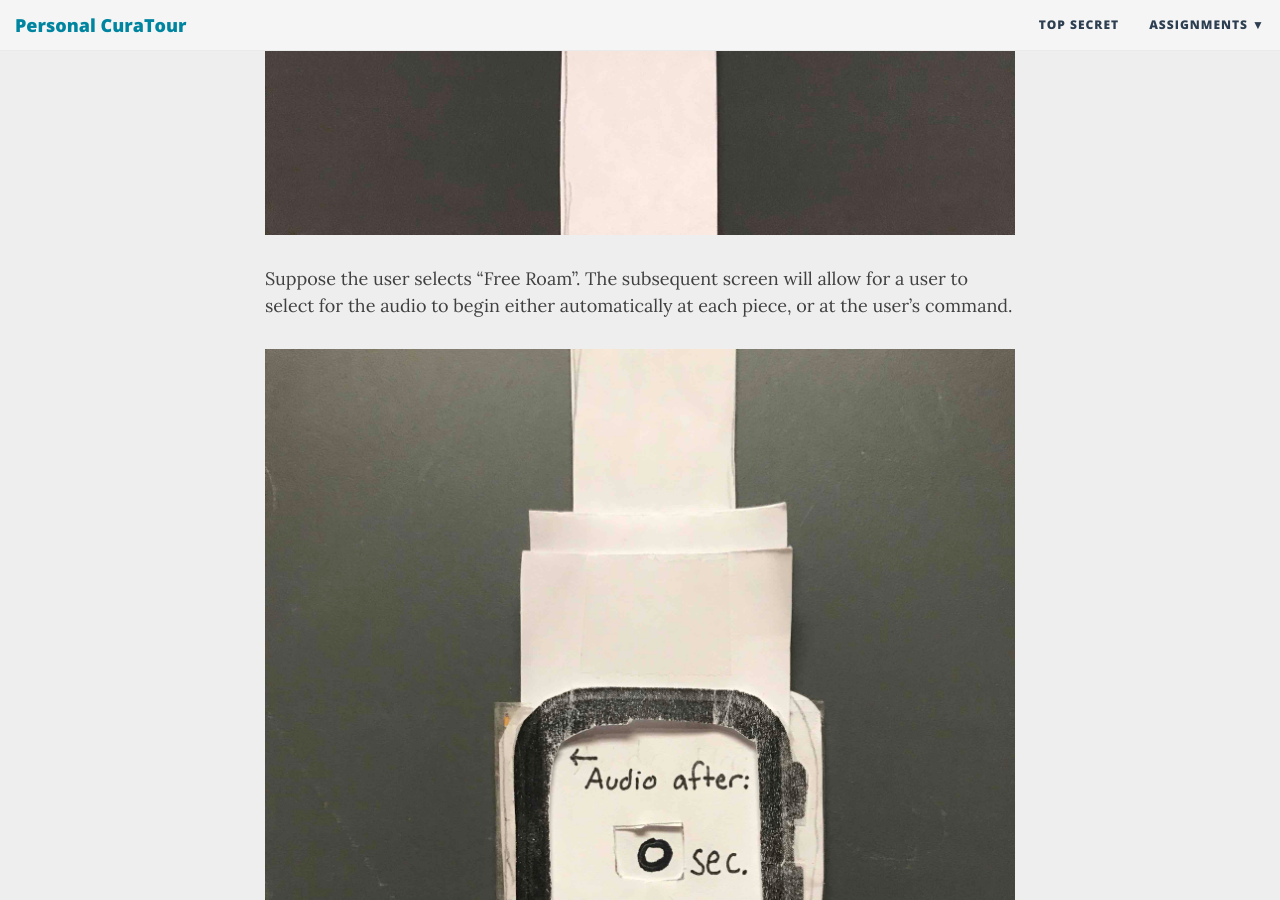
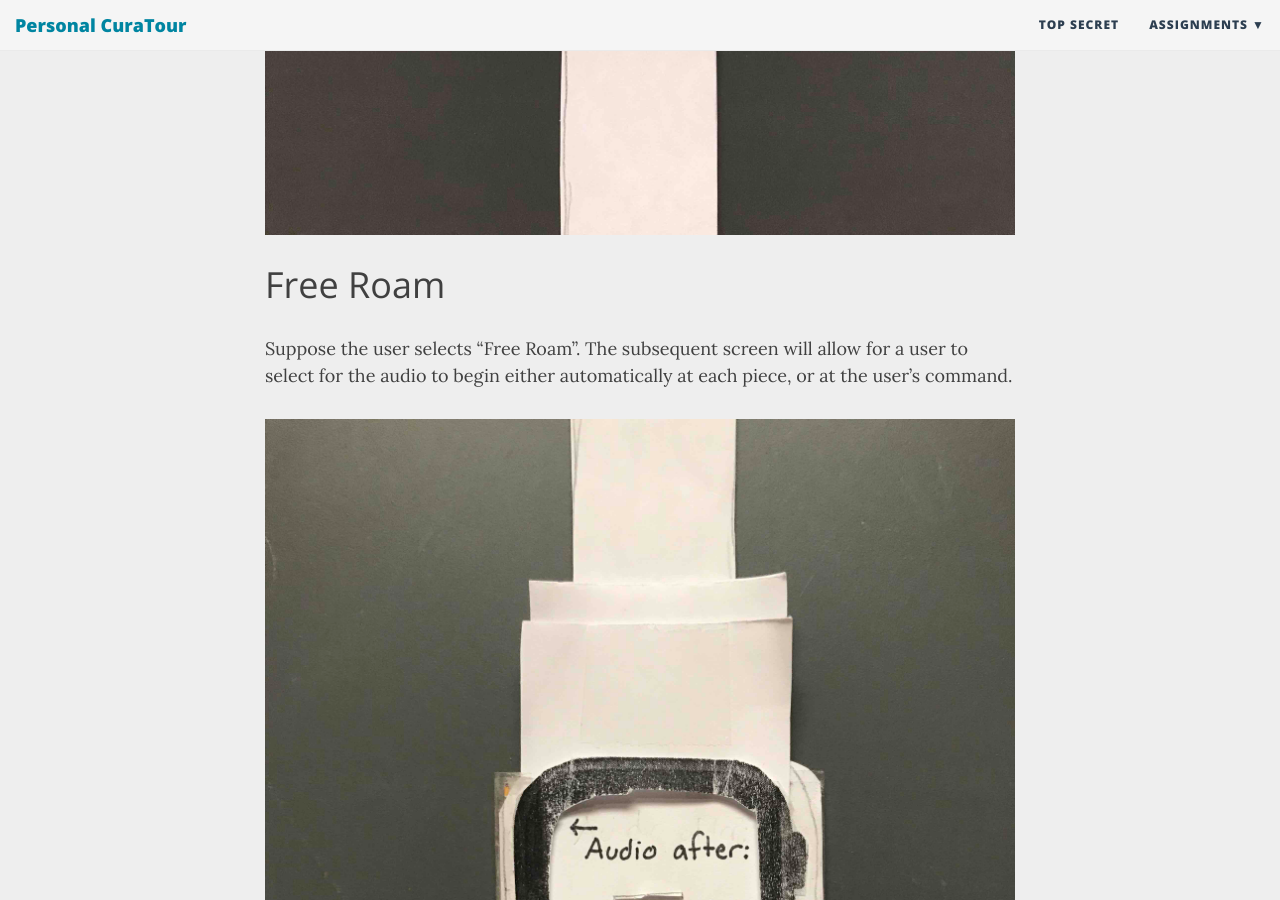
Before and after one commit to krtejeda/PersonalCuraTour, a Jekyll site: the page built from Paper-Prototype.md, in a window 1280 px wide and 900 px high, scrolled down 2268 px. Built offline with Jekyll 4.4.1, drawn with Linux system fonts in a browser that asks for light colours; nearby versions of some CDN libraries.

Commit message:
Update Paper-Prototype.md

```diff
--- a/Paper-Prototype.md
+++ b/Paper-Prototype.md
@@ -10,6 +10,8 @@ Two tasks were represented in our paper prototype: the ability for a user to fre
 Upon starting the watch app, the user will have the option to select between these two modes.
 
 ![](https://krtejeda.github.io/PersonalCuraTour/img/watch_6.jpg)
+
+# Free Roam
 
 Suppose the user selects “Free Roam”.  The subsequent screen will allow for a user to select for the audio to begin either automatically at each piece, or at the user’s command.
 
```
Also changed, not shown: other parts of Paper-Prototype.md (+2 -0 lines).
